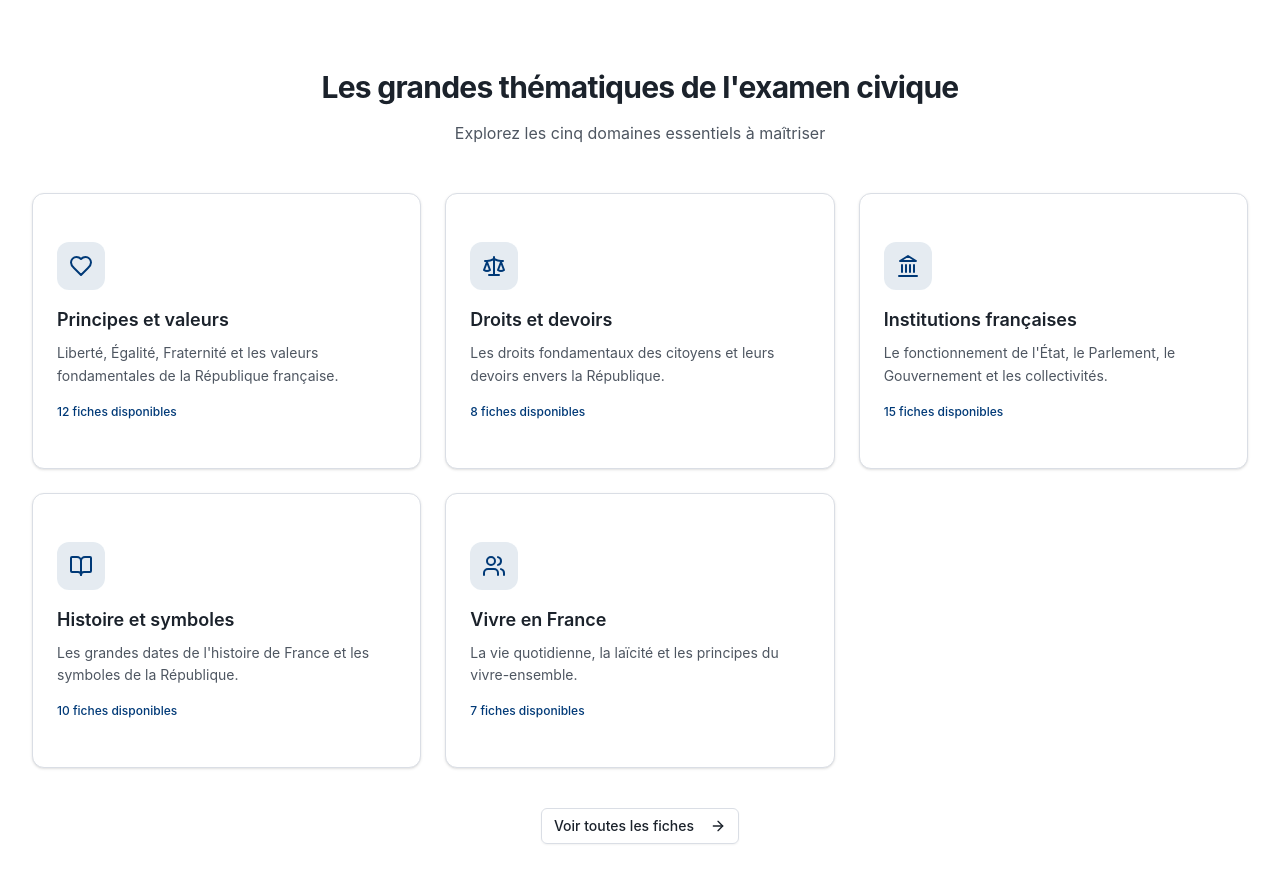
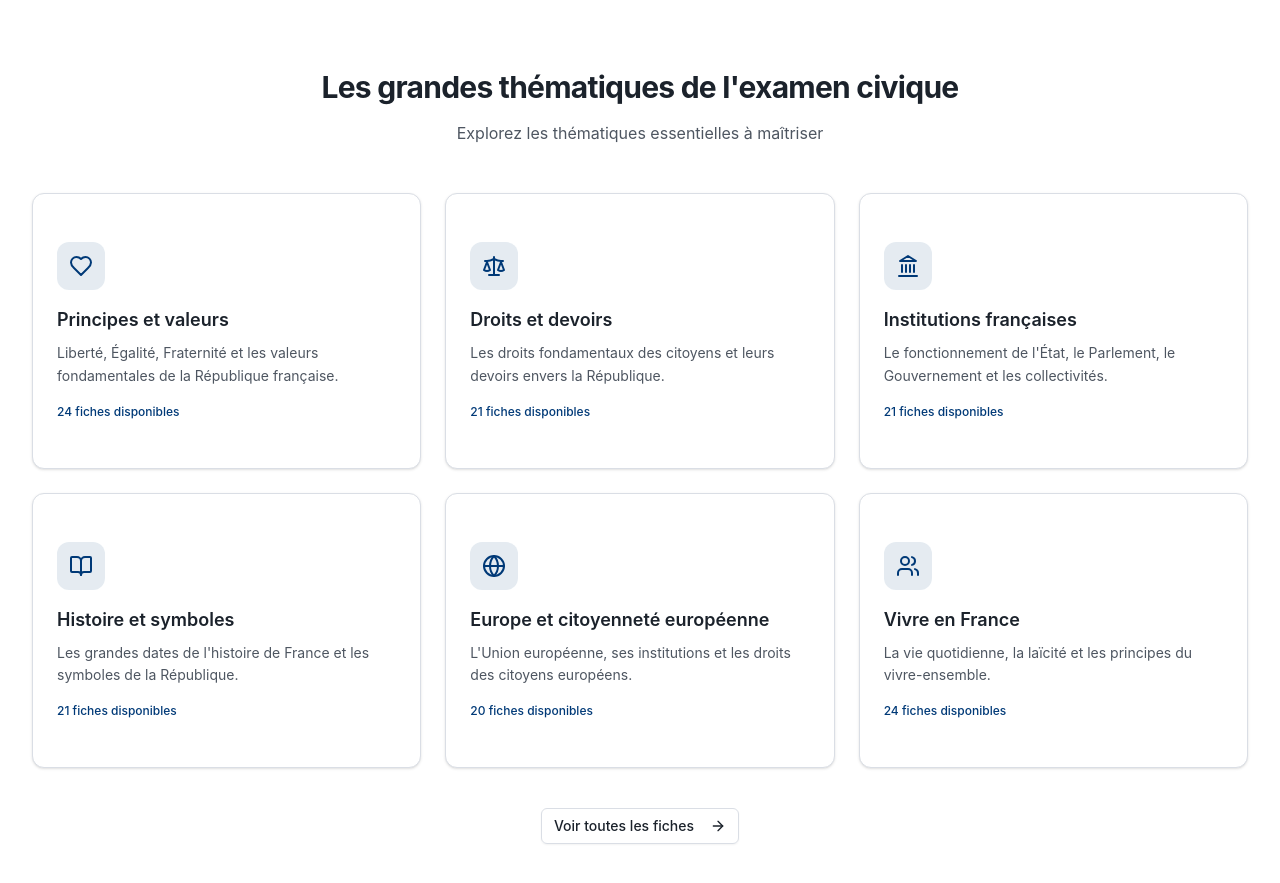
Before and after one commit to atemaure/french-civic-exam, a Next.js app: page / in a window 1280 px wide. Shown: the part 1540-2423 px from the top of the page. Built offline with nearby package versions, Linux system fonts and the light colour scheme; no server answers.

Commit message:
feat: integrate themes data into HomePage and update ThemeCard props

```diff
--- a/app/page.tsx
+++ b/app/page.tsx
@@ -1,5 +1,6 @@
 import Link from "next/link"
 import { createMetadata } from "@/lib/seo/metadata"
+import { themes } from "@/lib/data/fiches"
 import { Button } from "@/components/ui/button"
 import { ArticleCard } from "@/components/cards/article-card"
 import { ThemeCard } from "@/components/cards/theme-card"
@@ -34,39 +35,6 @@ const latestArticles = [
     date: "10 janvier 2026",
     slug: "role-president-republique",
     category: "Institutions",
-  },
-]
-
-const themes = [
-  {
-    title: "Principes et valeurs",
-    description: "Liberté, Égalité, Fraternité et les valeurs fondamentales de la République française.",
-    slug: "valeurs",
-    ficheCount: 12,
-  },
-  {
-    title: "Droits et devoirs",
-    description: "Les droits fondamentaux des citoyens et leurs devoirs envers la République.",
-    slug: "droits",
-    ficheCount: 8,
-  },
-  {
-    title: "Institutions françaises",
-    description: "Le fonctionnement de l'État, le Parlement, le Gouvernement et les collectivités.",
-    slug: "institutions",
-    ficheCount: 15,
-  },
-  {
-    title: "Histoire et symboles",
-    description: "Les grandes dates de l'histoire de France et les symboles de la République.",
-    slug: "histoire",
-    ficheCount: 10,
-  },
-  {
-    title: "Vivre en France",
-    description: "La vie quotidienne, la laïcité et les principes du vivre-ensemble.",
-    slug: "vivre",
-    ficheCount: 7,
   },
 ]
 
@@ -207,12 +175,18 @@ export default function HomePage() {
               Les grandes thématiques de l'examen civique
             </h2>
             <p className="mt-4 text-muted-foreground">
-              Explorez les cinq domaines essentiels à maîtriser
+              Explorez les thématiques essentielles à maîtriser
             </p>
           </div>
           <div className="mt-12 grid gap-6 sm:grid-cols-2 lg:grid-cols-3">
             {themes.map((theme) => (
-              <ThemeCard key={theme.slug} {...theme} />
+              <ThemeCard
+                key={theme.slug}
+                title={theme.name}
+                description={theme.description}
+                slug={theme.slug}
+                ficheCount={theme.ficheCount}
+              />
             ))}
           </div>
           <div className="mt-10 text-center">
```
